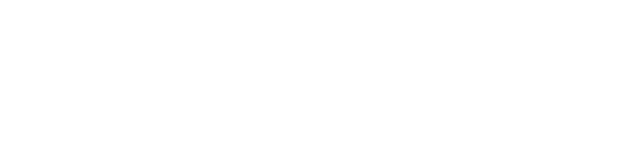
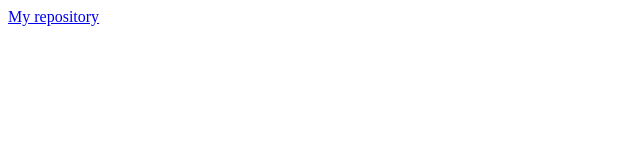
Before and after one commit to 314olas/IT-academy, a plain HTML site: page index.html in a window 1280 px wide. Shown: the whole page, without its empty margins (0-640 px from the left). Drawn offline with Linux system fonts and the light colour scheme.

Commit message:
redo link

```diff
--- a/index.html
+++ b/index.html
@@ -5,6 +5,6 @@
 	<title>My Homework</title>
 </head>
 <body>
-	<a href="https://github.com/314olas/test/tree/homework"></a>
+	<a href="https://github.com/314olas/test/tree/homework">My repository</a>
 </body>
 </html>
```
